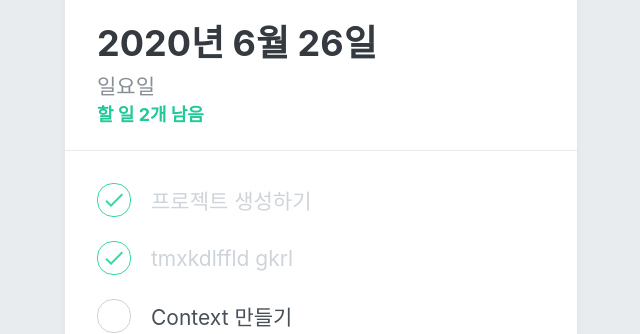
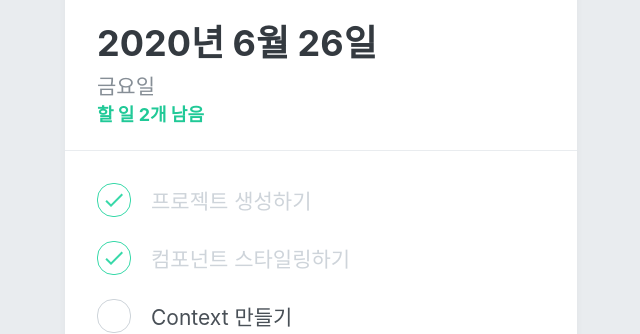
Before and after one commit to bellin83/react-todolist, a React (Create React App) app: page / in a window 1280 px wide. Shown: the part 130-464 px from the top of the page, without its empty margins (319-959 px from the left). Built offline with nearby package versions, Linux system fonts and the light colour scheme.

Commit message:
Add functions

```diff
--- a/src/components/TodoCreate.js
+++ b/src/components/TodoCreate.js
@@ -1,6 +1,7 @@
 import React, { useState } from 'react';
 import styled, { css } from 'styled-components';
 import { MdAdd } from 'react-icons/md';
+import { useTodoDispatch, useTodoNextId } from '../TodoContext';
 
 const CircleButton = styled.button`
     background: #38d9a9;
@@ -53,7 +54,7 @@
     position: absolute;
 `;
 
-const InsertForm = styled.div`
+const InsertForm = styled.form`
     background: #f8f9fa;
     padding: 32px;
     padding-bottom: 72px;
@@ -74,14 +75,38 @@
 
 function TodoCreate() {
     const [open, setOpen] = useState(false);
+    const [value, setValue] = useState('');
+    const dispatch = useTodoDispatch();
+    const nextId = useTodoNextId();
+
     const onToggle = () => setOpen(!open);
+    const onChange = e => setValue(e.target.value);
+    const onSubmit = e => {
+        e.preventDefault();
+        dispatch({
+            type: 'CREATE',
+            todo: {
+                id: nextId.current,
+                text: value,
+                done: false,
+            }
+        });
+        setValue('');
+        setOpen(false);
+        nextId.current += 1;
+    }
 
     return (
         <>
         {open && (
             <InsertFormPositioner>
-                <InsertForm>
-                    <Input placeholder="할 일을 입력 후, Enter를 누르세요" autoFocus />
+                <InsertForm onSubmit={onSubmit}>
+                    <Input
+                        placeholder="할 일을 입력 후, Enter를 누르세요"
+                        autoFocus
+                        onChange={onChange}
+                        value={value}
+                    />
                 </InsertForm>
             </InsertFormPositioner>
         )}
@@ -92,4 +117,4 @@
     );
 }
 
-export default TodoCreate;
+export default React.memo(TodoCreate);
--- a/src/components/TodoHead.js
+++ b/src/components/TodoHead.js
@@ -1,5 +1,6 @@
 import React from 'react';
 import styled from 'styled-components';
+import { useTodoState } from '../TodoContext';
 
 const TodoHeadBlock = styled.div`
     padding-top: 48px;
@@ -29,11 +30,24 @@
 `;
 
 function TodoHead() {
+    const todos = useTodoState();
+    const undoneTasks = todos.filter(todo => !todo.done);
+
+    const today = new Date();
+    const dateString = today.toLocaleDateString('ko-KR', {
+        year: 'numeric',
+        month: 'long',
+        day: 'numeric'
+    });
+    const dayName = today.toLocaleDateString('ko-KR', {
+        weekday: 'long'
+    });
+
     return (
         <TodoHeadBlock>
-            <h1>2020년 6월 26일</h1>
-            <div className="day">일요일</div>
-            <div className="tasks-left">할 일 2개 남음</div>
+            <h1>{dateString}</h1>
+    <div className="day">{dayName}</div>
+            <div className="tasks-left">할 일 {undoneTasks.length}개 남음</div>
         </TodoHeadBlock>
     );
 }
--- a/src/components/TodoItem.js
+++ b/src/components/TodoItem.js
@@ -1,6 +1,7 @@
 import React from 'react';
 import styled, { css } from 'styled-components';
 import { MdDone, MdDelete } from 'react-icons/md';
+import { useTodoDispatch } from '../TodoContext';
 
 const CheckCircle = styled.div`
     width: 32px;
@@ -61,15 +62,28 @@
 `;
 
 function TodoItem({ id, done, text }) {
+    const dispatch = useTodoDispatch();
+    const onToggle = () =>
+        dispatch({
+            type: 'TOGGLE',
+            id
+        });
+    const onRemove = () =>
+        dispatch({
+            type: 'REMOVE',
+            id
+        });
     return (
         <TodoItemBlock>
-            <CheckCircle done={done}>{done && <MdDone />}</CheckCircle>
+            <CheckCircle done={done} onClick={onToggle}>
+                {done && <MdDone />}
+            </CheckCircle>
             <Text done={done}>{text}</Text>
-            <Remove>
+            <Remove onClick={onRemove}>
                 <MdDelete />
             </Remove>
         </TodoItemBlock>
     );
 }
 
-export default TodoItem;
+export default React.memo(TodoItem);
--- a/src/components/TodoList.js
+++ b/src/components/TodoList.js
@@ -11,14 +11,17 @@
 `;
 
 function TodoList() {
-    const state = useTodoState();
-    console.log(state);
+    const todos = useTodoState();
     return (
         <TodoListBlock>
-            <TodoItem text="프로젝트 생성하기" done={true} />
-            <TodoItem text="tmxkdlffld gkrl" done={true} />
-            <TodoItem text="Context 만들기" done={false} />
-            <TodoItem text="기능 구현하기" done={false} />
+            {todos.map(todo => (
+                <TodoItem
+                    key={todo.id}
+                    id={todo.id}
+                    text={todo.text}
+                    done={todo.done}
+                />
+            ))}
         </TodoListBlock>
     );
 }
```
